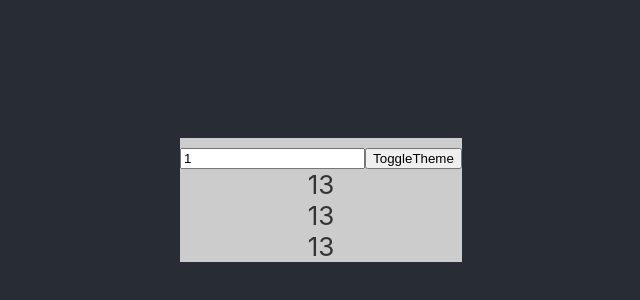
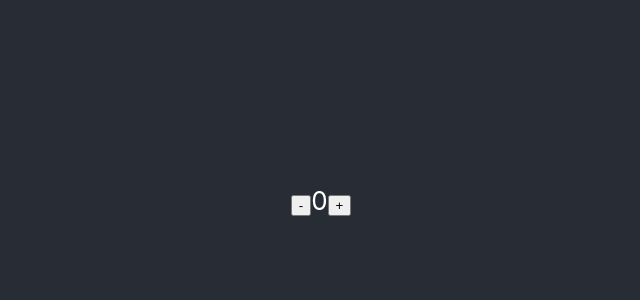
Before and after one commit to loayalsaid1/hooks-simplified, a React (Create React App) app: page / in a window 1280 px wide. Shown: the part 200-500 px from the top of the page, without its empty margins (319-959 px from the left). Built offline with nearby package versions, Linux system fonts and the light colour scheme; the HTML template or start-up script is replaced by a standard one.

Commit message:
useReducer

```diff
--- a/src/App.js
+++ b/src/App.js
@@ -2,7 +2,8 @@ import './App.css';
 // import Main from './useContext/main';
 // import Main from './useRef/Main';
 // import Main from './useMemo/Main';
-import Main from './useCallback/Main';
+// import Main from './useCallback/Main';
+import Main from './useReducer/Main';
 
 function App() {
   return (
--- /dev/null
+++ b/src/useReducer/Main.jsx
@@ -0,0 +1,42 @@
+import React, { useReducer } from 'react';
+
+const actions = {
+	DECREMENT: 'decrement',
+	INCREMENT: 'increment',
+}
+
+function reducer (state, action) {
+	switch (action.type) {
+		case actions.INCREMENT:
+			return { count: state.count + 1 }
+		case actions.DECREMENT:
+			return { count: state.count - 1 }
+		default:
+			return state
+	}
+}
+
+
+/**
+ * tHERE IS ALSO THE TODO LIST EXAMPLE
+ * BUT SINSE I KNOW REDUX BY HEART.. i DONT' NEED TO
+ * PLAY AROUND WITH THIS EXAMPLE TOO
+ */
+export default function Main() {
+	const [state, dispatch] = useReducer(reducer, { count: 0 });
+
+	const decrement = () => dispatch(
+			{ type: actions.DECREMENT }
+		);
+	const increment = () => dispatch(
+			{ type: actions.INCREMENT }
+		);
+
+	return (
+		<div>
+			<button onClick={decrement}> - </button>
+			{state.count}
+			<button onClick={increment}> + </button>
+		</div>
+	)
+}
```
